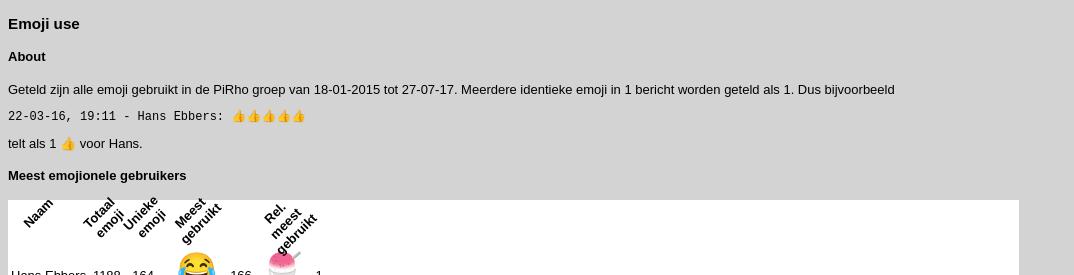
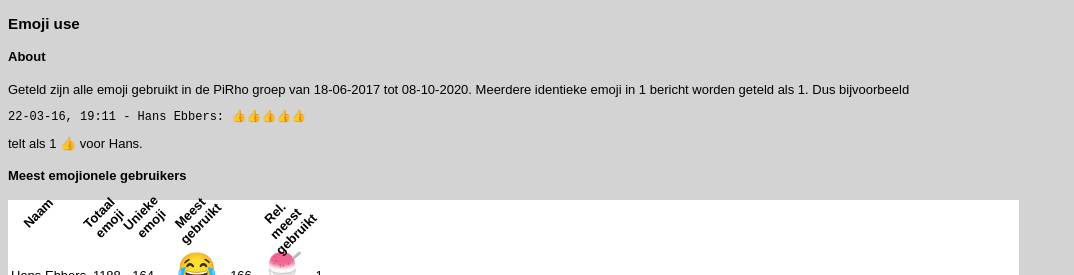
Before and after one commit to Teun/teun.github.io, a Jekyll site: the page emoji/emojiuse.html, which Jekyll copies as it is, in a window 1280 px wide and 900 px high. Shown: the top 275 px of the window, without its empty margins (0-1074 px from the left). Built offline with Jekyll 4.4.1, drawn with Linux system fonts in a browser that asks for light colours; Markdown is read by kramdown in place of the engine named in the settings.

Commit message:
dates corrected

```diff
--- a/emoji/emojiuse.html
+++ b/emoji/emojiuse.html
@@ -164,7 +164,7 @@ d3.tsv("emojiuse.txt", function(error, data) {
     <h3>Emoji use</h3>
 
     <h4>About</h4>
-    Geteld zijn alle emoji gebruikt in de PiRho groep van 18-01-2015 tot 27-07-17. Meerdere identieke emoji in 1 bericht worden geteld als 1. Dus bijvoorbeeld
+    Geteld zijn alle emoji gebruikt in de PiRho groep van 18-06-2017 tot 08-10-2020. Meerdere identieke emoji in 1 bericht worden geteld als 1. Dus bijvoorbeeld
     <pre>22-03-16, 19:11 - Hans Ebbers: 👍👍👍👍👍</pre>
     telt als 1 👍 voor Hans.
 
```
